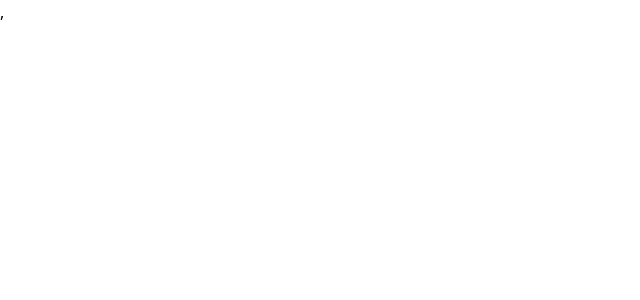
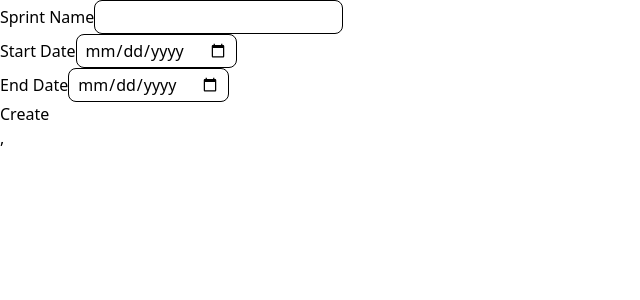
Before and after one commit to mayhemking007/TeamTrack, a React app in the folder frontend/: page /dashboard/teams/1/projects/1/sprints/new in a window 1280 px wide. Before the commit this address had no page. Shown: the top 300 px of the page, without its empty margins (0-640 px from the left). Built offline with nearby package versions, Linux system fonts and the light colour scheme; the HTML template or start-up script is replaced by a standard one.

Commit message:
Single project page functionality done. Create sprint Done.

```diff
--- a/frontend/src/App.tsx
+++ b/frontend/src/App.tsx
@@ -12,6 +12,8 @@ import NoTeamPage from "./pages/NoTeamPage";
 import CreateTask from "./pages/CreateTask";
 import CreateProject from "./pages/CreateProject";
 import SingleProjectPage from "./pages/SingleProjectPage";
+import CreateSprint from "./pages/CreateSprintPage";
+import SingleSprintPage from "./pages/SingleSprintPage";
 
 function App() {
   return (
@@ -39,7 +41,8 @@ function App() {
       <Route path="/dashboard/teams/:teamId/projects/:projectId/sprints/:sprintId/tasks/new" element={<CreateTask />} />
       <Route path="/dashboard/teams/:teamId/projects/new" element={<CreateProject />} />
       <Route path="/dashboard/teams/:teamId/projects/:projectId" element={<SingleProjectPage />} />
-
+      <Route path="/dashboard/teams/:teamId/projects/:projectId/sprints/new" element={<CreateSprint />} />
+      <Route path="/dashboard/teams/:teamId/projects/:projectId/sprints/:sprintId" element={<SingleSprintPage />} />
     </Routes>
 
 
--- /dev/null
+++ b/frontend/src/pages/CreateSprintPage.tsx
@@ -0,0 +1,46 @@
+import { useState } from "react"
+import { useNavigate, useParams } from "react-router";
+import { createSprints } from "../api/sprint.api";
+
+
+export default function CreateSprint(){
+    const {projectId, teamId} = useParams();
+    const navigate = useNavigate();
+    const now = new Date();
+    const [name, setName] = useState("");
+    const [endDate, setEndDate] = useState<Date>(now);
+    const [startedAt, setStartedAt] = useState<Date>(now);
+
+    const createhandler = async () => {
+        await createSprints(projectId as string, {
+            name : name,
+            endDate : endDate,
+            startedAt : startedAt
+        });
+        navigate(`/dashboard/teams/${teamId}/projects/${projectId}`);
+    }
+
+    return (
+        <div>
+            <div>
+                <label>Sprint Name</label>
+                <input type="text" className="border rounded-lg px-2 py-1" onChange={(e) => setName(e.target.value)}/>
+            </div>
+            <div>
+                <label>Start Date</label>
+                <input type="date" className="border rounded-lg px-2 py-1" onChange={(e) => {
+                    const date = new Date(e.target.value);
+                    setStartedAt(date);
+                }}/>
+            </div>
+            <div>
+                <label>End Date</label>
+                <input type="date" className="border rounded-lg px-2 py-1" onChange={(e) => {
+                    const date = new Date(e.target.value);
+                    setEndDate(date);
+                }}/>
+            </div>
+            <button onClick={createhandler}>Create</button>
+        </div>
+    )
+}
--- a/frontend/src/pages/SingleProjectPage.tsx
+++ b/frontend/src/pages/SingleProjectPage.tsx
@@ -1,15 +1,17 @@
 import { useEffect, useState } from "react"
 import { getDashStats } from "../api/project.api";
-import { useParams } from "react-router";
+import { NavLink, useParams } from "react-router";
 import StateCard from "../components/StateCard";
 import Navbar from "../components/Navbar";
 import { getTeam } from "../api/team.api";
+import { getSprints } from "../api/sprint.api";
 
 export default function SingleProjectPage(){
     const {teamId, projectId} = useParams();
     const [stats, setStats] = useState<any>(null);
     const [loading, setLoading] = useState(false);
     const [team, setTeam] = useState<any>(null);
+    const [sprints, setSprints] = useState<any>(null);
 
 
     const currentTeamHandler = async () => {
@@ -22,6 +24,7 @@ export default function SingleProjectPage(){
     useEffect(() => {
         setLoading(true);
         getDashStats(teamId as string, projectId as string).then(setStats);
+        getSprints(projectId as string).then(setSprints);
         currentTeamHandler();
         setLoading(false);
         console.log(team);
@@ -41,15 +44,29 @@ export default function SingleProjectPage(){
             <div>No team</div>
         )
     }
+    if(!sprints){
+        return (
+            <div>No Sprints</div>
+        )
+    }
     return (
         <div>
-            <Navbar teamName={team.name} heading="Projects" subLine="Work on all your projects"/>
+            <Navbar teamName={team.name} heading="Project" subLine="Manage all your project Sprints here."/>
             <div className="m-5 flex justify-evenly">
                 <StateCard title="Number of Sprints" value={stats.numSprints} />
                 <StateCard title="Number of Tasks" value={stats.numTasks} />
             </div>
             <div>
-                <button>Create Sprint</button>
+                {
+                    sprints.map((sp : any) => (
+                        <div key={sp._id} className="w-80 h-20 m-10 mb-8 border rounded-xl shadow-lg px-5 py-5 flex items-center justify-center">
+                        <NavLink key={sp._id} to={`/dashboard/teams/${teamId}/projects/${projectId}/sprints/${sp._id}`}>{sp.name}</NavLink>
+                        </div>
+                    ))
+                }
+            </div>
+            <div>
+                <NavLink to={`/dashboard/teams/${teamId}/projects/${projectId}/sprints/new`} >Create Sprint</NavLink>
             </div>
         </div>
     )
--- /dev/null
+++ b/frontend/src/pages/SingleSprintPage.tsx
@@ -0,0 +1,7 @@
+export default function SingleSprintPage(){
+    return (
+        <div>
+            Hi there
+        </div>
+    )
+}
```
